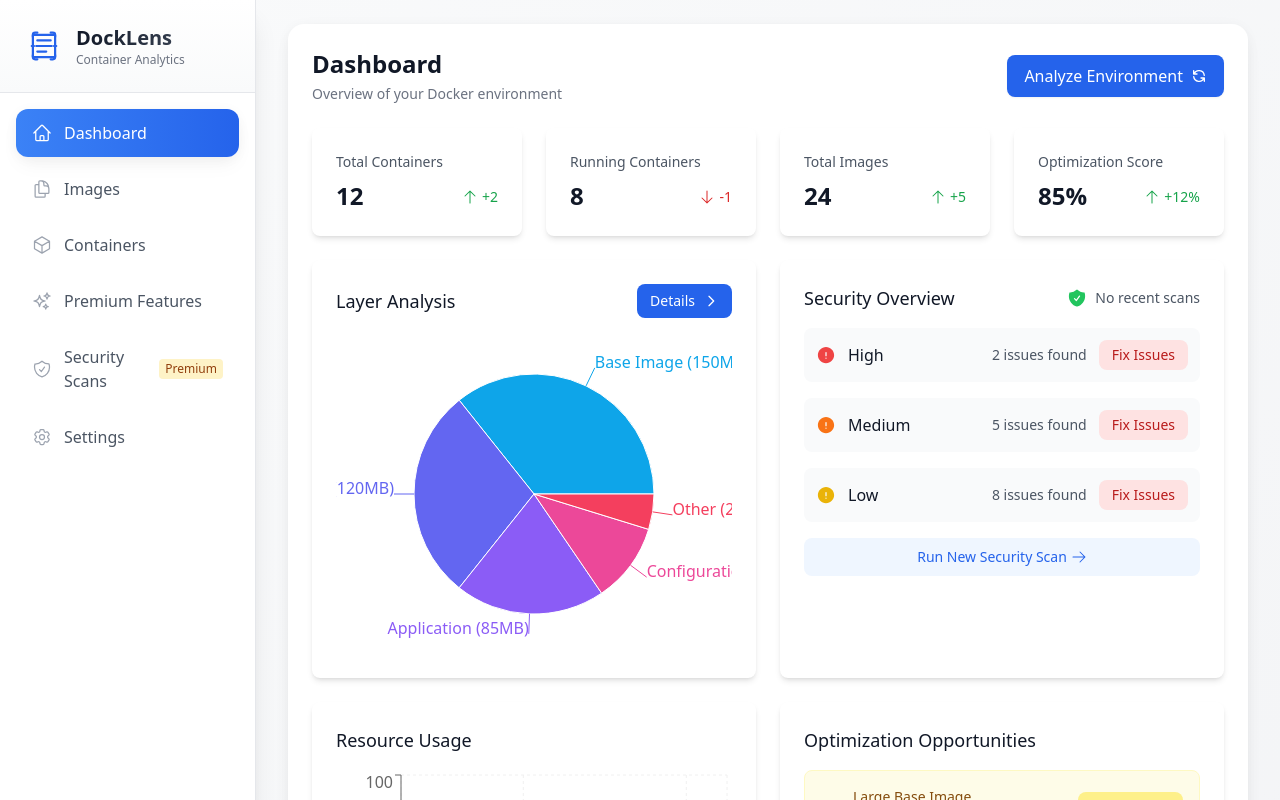
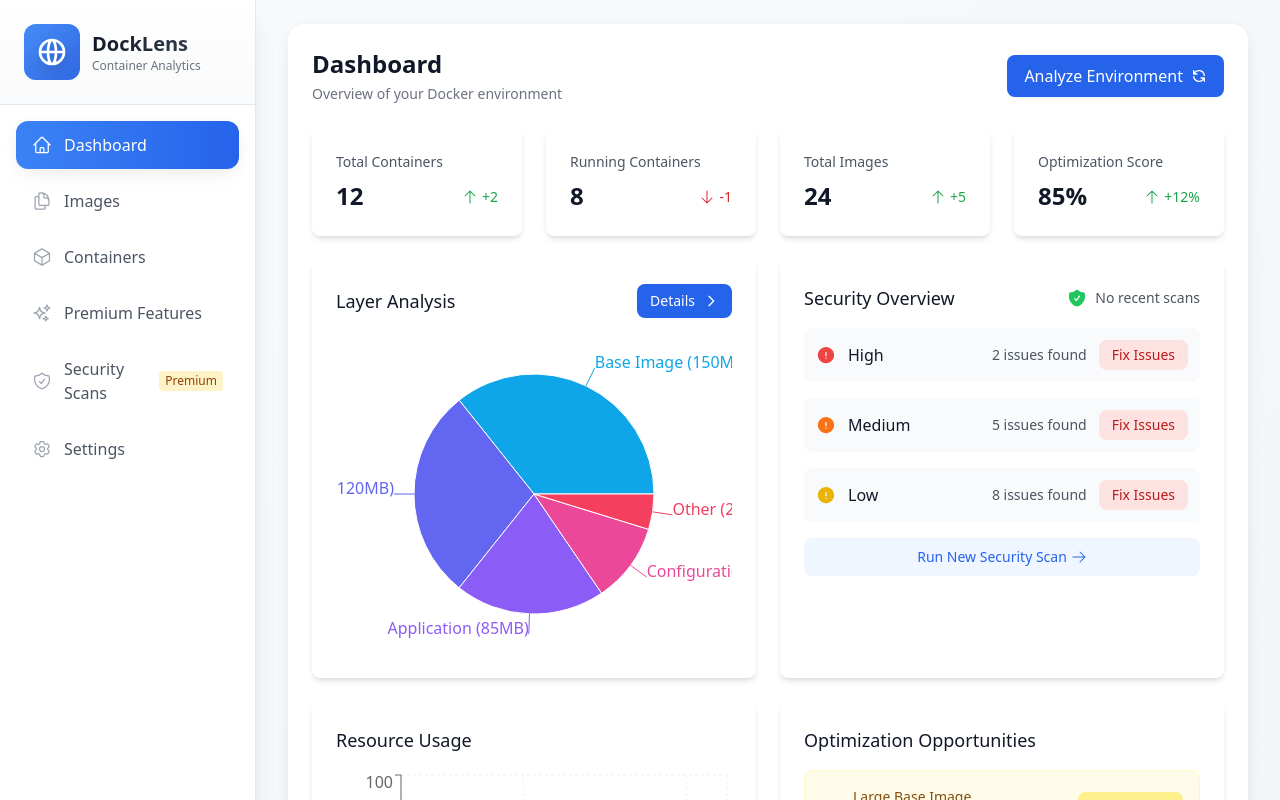
Before and after one commit to JoeyFaris/docklens-fe, a React (Vite) app: page /dashboard in a window 1280 px wide. Shown: the top 800 px of the page. Built offline with nearby package versions, Linux system fonts and the light colour scheme.

Commit message:
edited logo

```diff
--- a/src/components/Sidebar.jsx
+++ b/src/components/Sidebar.jsx
@@ -38,71 +38,16 @@ export default function Sidebar() {
     <div className="flex flex-col w-64 bg-white border-r border-gray-200 min-h-screen shadow-xl">
       <div className="p-6 border-b border-gray-200 bg-gradient-to-b from-white to-gray-50">
         <Link to="/" className="flex items-center space-x-3 group">
-          <div className="relative transform transition-transform duration-200 group-hover:scale-105">
-            <svg className="h-10 w-10 text-blue-600" viewBox="0 0 36 36" fill="none" xmlns="http://www.w3.org/2000/svg">
-              {/* Main Container */}
-              <path
-                d="M8 8H28V28H8V8Z"
-                className="stroke-current"
-                strokeWidth="2"
-                strokeLinecap="round"
-                strokeLinejoin="round"
-              />
-              {/* Scanning line animation */}
-              <path
-                d="M7 18H29"
-                className="stroke-current"
-                strokeWidth="2"
-                strokeLinecap="round"
-                strokeLinejoin="round"
-                strokeDasharray="2 2"
-              />
-              {/* Top scanning bracket */}
-              <path
-                d="M12 6H10C8.89543 6 8 6.89543 8 8V10"
-                className="stroke-current"
-                strokeWidth="2"
-                strokeLinecap="round"
-                strokeLinejoin="round"
-              />
-              <path
-                d="M24 6H26C27.1046 6 28 6.89543 28 8V10"
-                className="stroke-current"
-                strokeWidth="2"
-                strokeLinecap="round"
-                strokeLinejoin="round"
-              />
-              {/* Bottom scanning bracket */}
-              <path
-                d="M12 30H10C8.89543 30 8 29.1046 8 28V26"
-                className="stroke-current"
-                strokeWidth="2"
-                strokeLinecap="round"
-                strokeLinejoin="round"
-              />
-              <path
-                d="M24 30H26C27.1046 30 28 29.1046 28 28V26"
-                className="stroke-current"
-                strokeWidth="2"
-                strokeLinecap="round"
-                strokeLinejoin="round"
-              />
-              {/* Inner container elements */}
-              <path
-                d="M12 13H24M12 18H24M12 23H20"
-                className="stroke-current"
-                strokeWidth="2"
-                strokeLinecap="round"
-                strokeLinejoin="round"
-              />
+          <div className="p-3 bg-gradient-to-br from-blue-500 to-blue-700 rounded-xl shadow-glow transform hover:scale-105 transition-all duration-300 relative">
+            <div className="absolute inset-0 bg-blue-400 rounded-xl opacity-20 animate-pulse"></div>
+            <svg className="h-8 w-8 text-white filter drop-shadow-lg" viewBox="0 0 24 24" fill="none" stroke="currentColor" strokeWidth="2">
+              <path strokeLinecap="round" strokeLinejoin="round" d="M21 12a9 9 0 01-9 9m9-9a9 9 0 00-9-9m9 9H3m9 9a9 9 0 01-9-9m9 9c1.657 0 3-4.03 3-9s-1.343-9-3-9m0 18c-1.657 0-3-4.03-3-9s1.343-9 3-9m-9 9a9 9 0 019-9">
+                <animate attributeName="stroke-dasharray" from="0 100" to="100 100" dur="1.5s" fill="freeze" />
+              </path>
             </svg>
-            {/* Pulse effect */}
-            <div className="absolute inset-0 animate-ping-slow opacity-25 bg-blue-400 rounded-lg" style={{ animationDuration: '3s' }}></div>
           </div>
-          <div className="transform transition-transform duration-200 group-hover:scale-105">
-            <h1 className="text-xl font-bold bg-gradient-to-r from-gray-900 to-gray-700 bg-clip-text text-transparent">
-              DockLens
-            </h1>
+          <div>
+            <h1 className="text-xl font-bold bg-gradient-to-r from-gray-900 to-gray-700 bg-clip-text text-transparent">DockLens</h1>
             <p className="text-xs text-gray-500">Container Analytics</p>
           </div>
         </Link>
--- a/src/pages/Landing.jsx
+++ b/src/pages/Landing.jsx
@@ -81,19 +81,29 @@ export default function Landing() {
 
         <div className="mx-auto px-4 sm:px-6 lg:px-8 pt-16 pb-24 relative">
           <header className="flex items-center justify-between mb-16 max-w-7xl mx-auto">
-            <div className="flex items-center space-x-3">
-              <div className="p-2 bg-blue-600 rounded-lg shadow-glow">
-                <svg className="h-8 w-8 text-white" viewBox="0 0 24 24" fill="none" xmlns="http://www.w3.org/2000/svg">
-                  <rect x="4" y="4" width="16" height="16" className="stroke-current" strokeWidth="2" strokeLinecap="round" />
-                  <path d="M4 12H20" className="stroke-current" strokeWidth="2" strokeLinecap="round" strokeDasharray="2 2" />
-                  <circle cx="12" cy="12" r="2" className="fill-current" />
+            <div className="flex items-center space-x-4">
+              <div className="p-3 bg-gradient-to-br from-blue-500 to-blue-700 rounded-xl shadow-glow transform hover:scale-105 transition-all duration-300 relative">
+                <div className="absolute inset-0 bg-blue-400 rounded-xl opacity-20 animate-pulse"></div>
+                <svg className="h-8 w-8 text-white filter drop-shadow-lg" viewBox="0 0 24 24" fill="none" stroke="currentColor" strokeWidth="2">
+                  <path strokeLinecap="round" strokeLinejoin="round" d="M21 12a9 9 0 01-9 9m9-9a9 9 0 00-9-9m9 9H3m9 9a9 9 0 01-9-9m9 9c1.657 0 3-4.03 3-9s-1.343-9-3-9m0 18c-1.657 0-3-4.03-3-9s1.343-9 3-9m-9 9a9 9 0 019-9">
+                    <animate attributeName="stroke-dasharray" from="0 100" to="100 100" dur="1.5s" fill="freeze" />
+                  </path>
                 </svg>
               </div>
               <div>
-                <h1 className="text-2xl font-bold tracking-tight">DockLens</h1>
-                <p className="text-blue-400 text-sm">Container Analytics</p>
+                <h1 className="text-3xl font-bold tracking-tight bg-gradient-to-r from-white to-blue-200 bg-clip-text text-transparent">DockLens</h1>
+                <p className="text-blue-400 text-sm font-medium tracking-wide">Container Analytics</p>
               </div>
             </div>
+            <a
+              href="/dashboard"
+              className="px-6 py-3 bg-blue-600 hover:bg-blue-700 rounded-lg font-medium transition-all duration-300 shadow-blue hover:shadow-blue-lg transform hover:translate-y-[-2px] text-white flex items-center"
+            >
+              Dashboard
+              <svg className="ml-2 h-5 w-5" viewBox="0 0 20 20" fill="currentColor">
+                <path fillRule="evenodd" d="M10.293 3.293a1 1 0 011.414 0l6 6a1 1 0 010 1.414l-6 6a1 1 0 01-1.414-1.414L14.586 11H3a1 1 0 110-2h11.586l-4.293-4.293a1 1 0 010-1.414z" clipRule="evenodd" />
+              </svg>
+            </a>
           </header>
 
           <div className={`max-w-7xl mx-auto ${animatedElements.hero ? 'animate-fade-in-up' : 'opacity-0'}`}>
```
